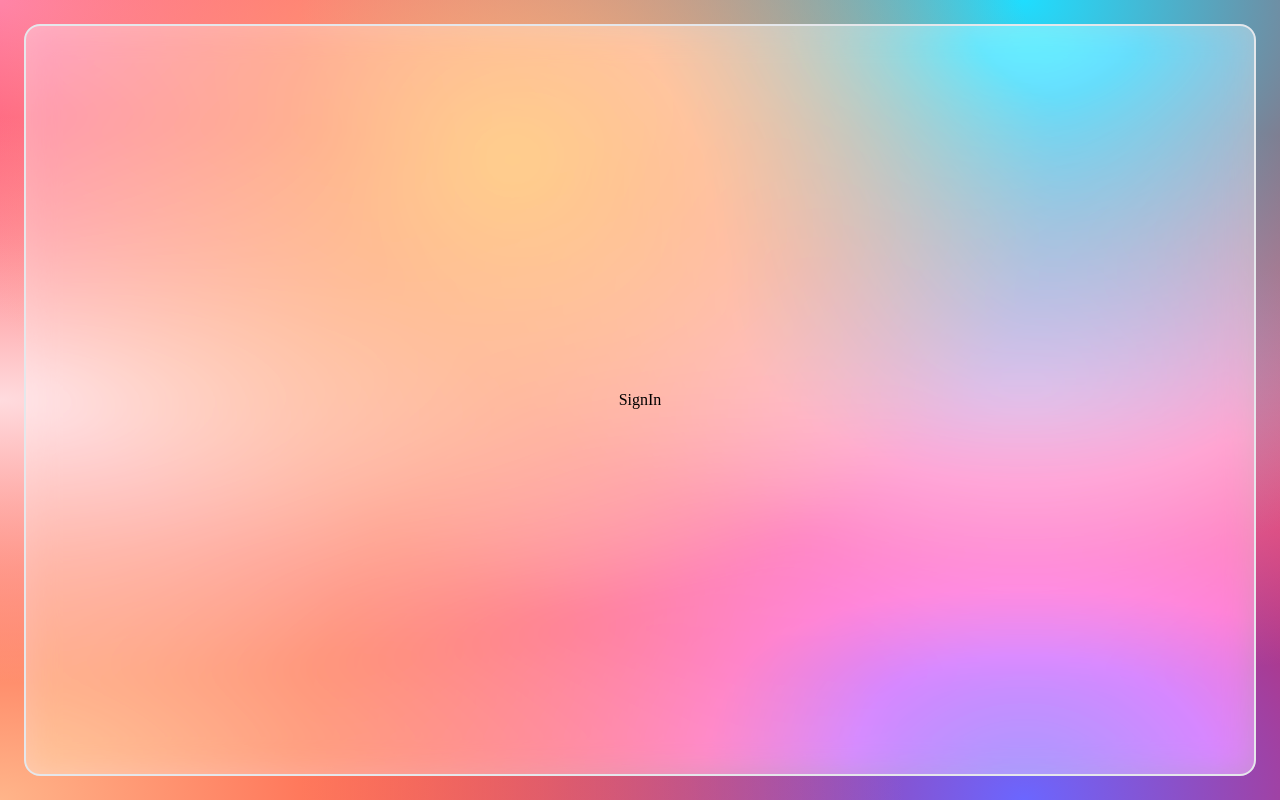
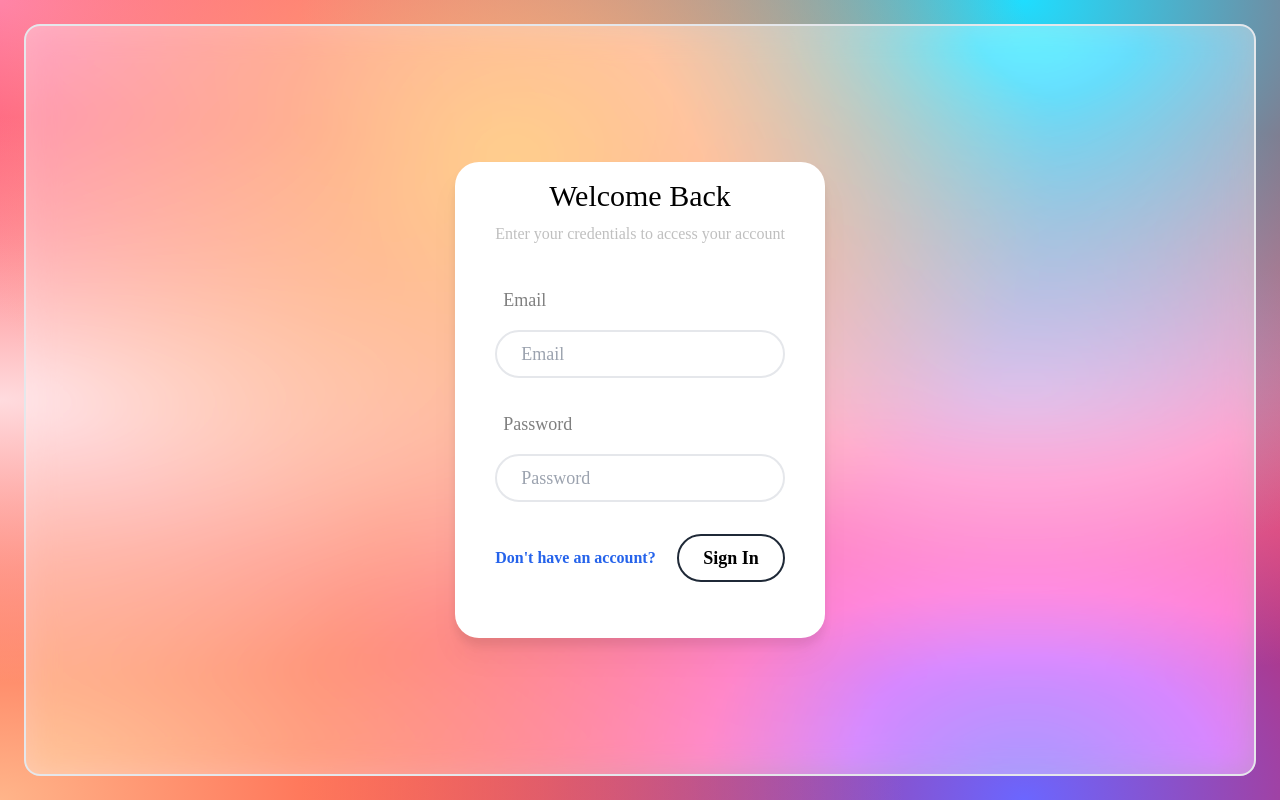
Before and after one commit to SerdarSerifoglu/project-app, a Next.js app: page /signin in a window 1280 px wide. Built offline with nearby package versions, Linux system fonts and the light colour scheme.

Commit message:
Created Register and SignIn Pages

```diff
--- a/app/(auth)/register/page.tsx
+++ b/app/(auth)/register/page.tsx
@@ -0,0 +1,9 @@
+import AuthForm from "@/components/AuthForm";
+
+export default function Register() {
+  return (
+    <div>
+      <AuthForm mode="register" />
+    </div>
+  );
+}
--- a/app/(auth)/signin/page.tsx
+++ b/app/(auth)/signin/page.tsx
@@ -1,3 +1,9 @@
-export default function SignIn(){
-    return <div>SignIn</div>
+import AuthForm from "@/components/AuthForm";
+
+export default function SignIn() {
+  return (
+    <div>
+      <AuthForm mode="signin" />
+    </div>
+  );
 }
```
